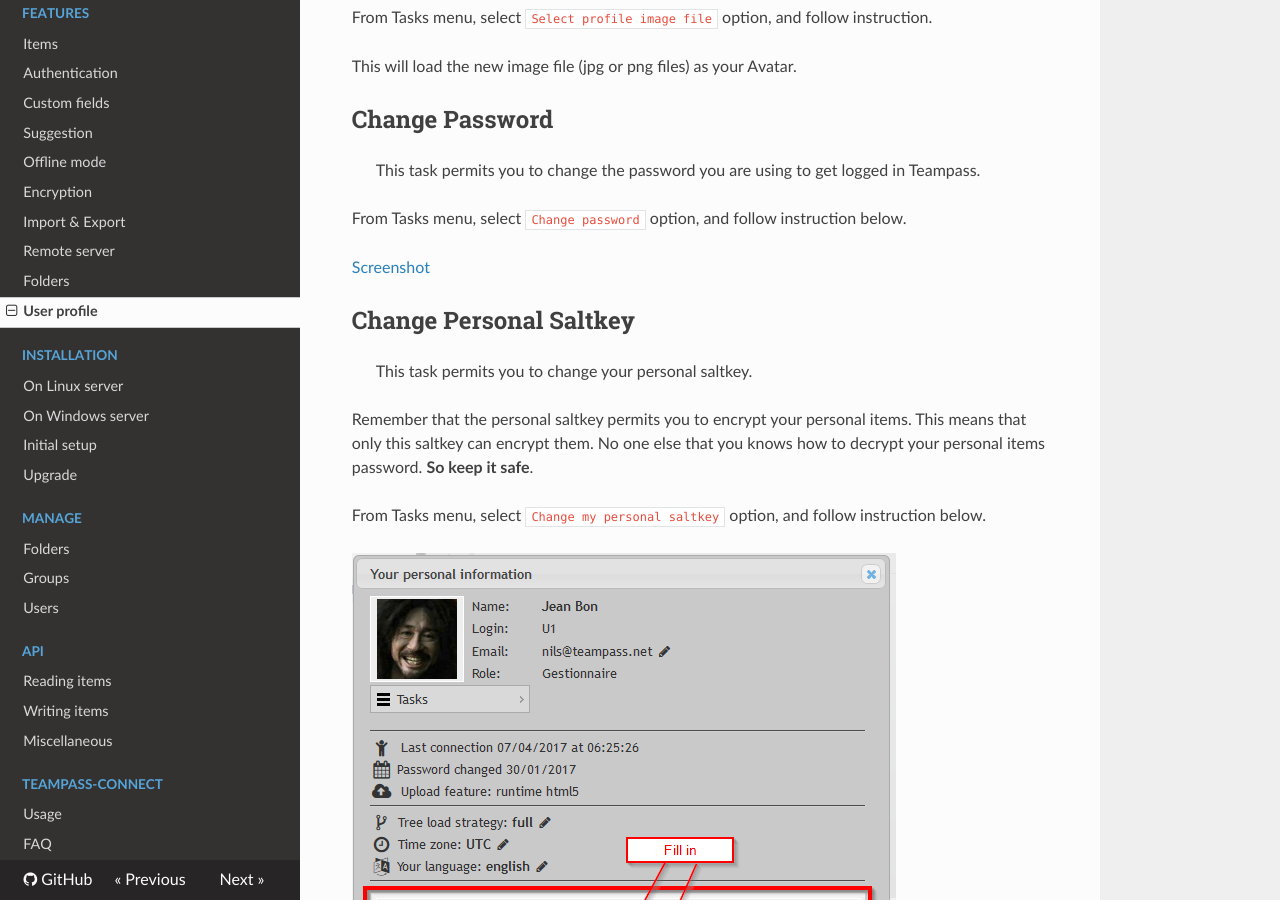
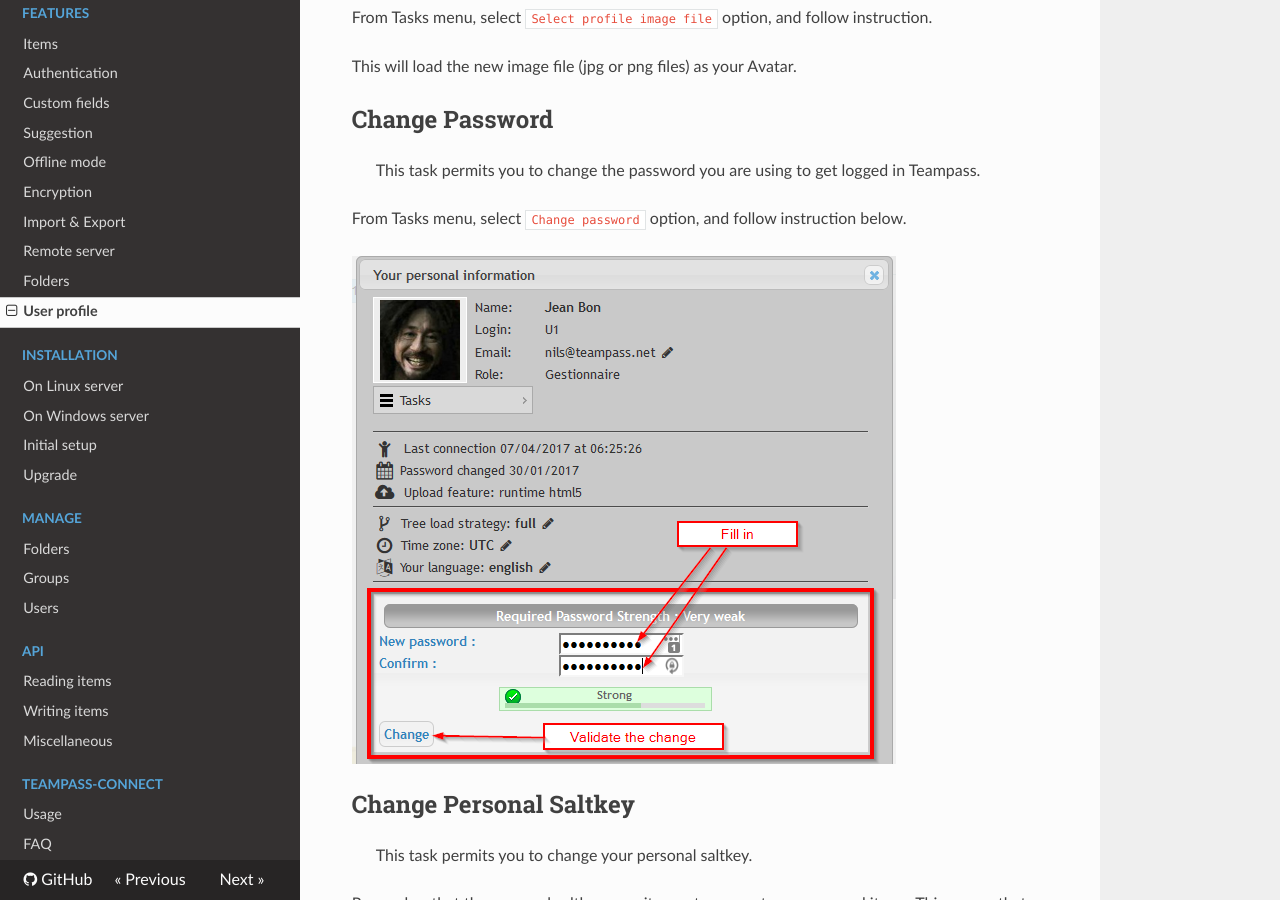
Before and after one commit to nilsteampassnet/teampass_doc, an MkDocs documentation site: the page built from docs/features/feat-prof.md, in a window 1280 px wide and 900 px high, scrolled down 2009 px. Built offline with MkDocs 1.6.1, drawn with Linux system fonts in a browser that asks for light colours; nearby versions of some CDN libraries; old or Windows-style settings are respelled for this version of MkDocs.

Commit message:
Updated feat-prof.md

```diff
--- a/docs/features/feat-prof.md
+++ b/docs/features/feat-prof.md
@@ -54,7 +54,7 @@ This will load the new image file (jpg or png files) as your Avatar.
 
 From Tasks menu, select `Change password` option, and follow instruction below.
 
-[Screenshot](../img/feat-prof-5.png)
+![Screenshot](../img/feat-prof-5.png)
 
 ## Change Personal Saltkey
 
```
